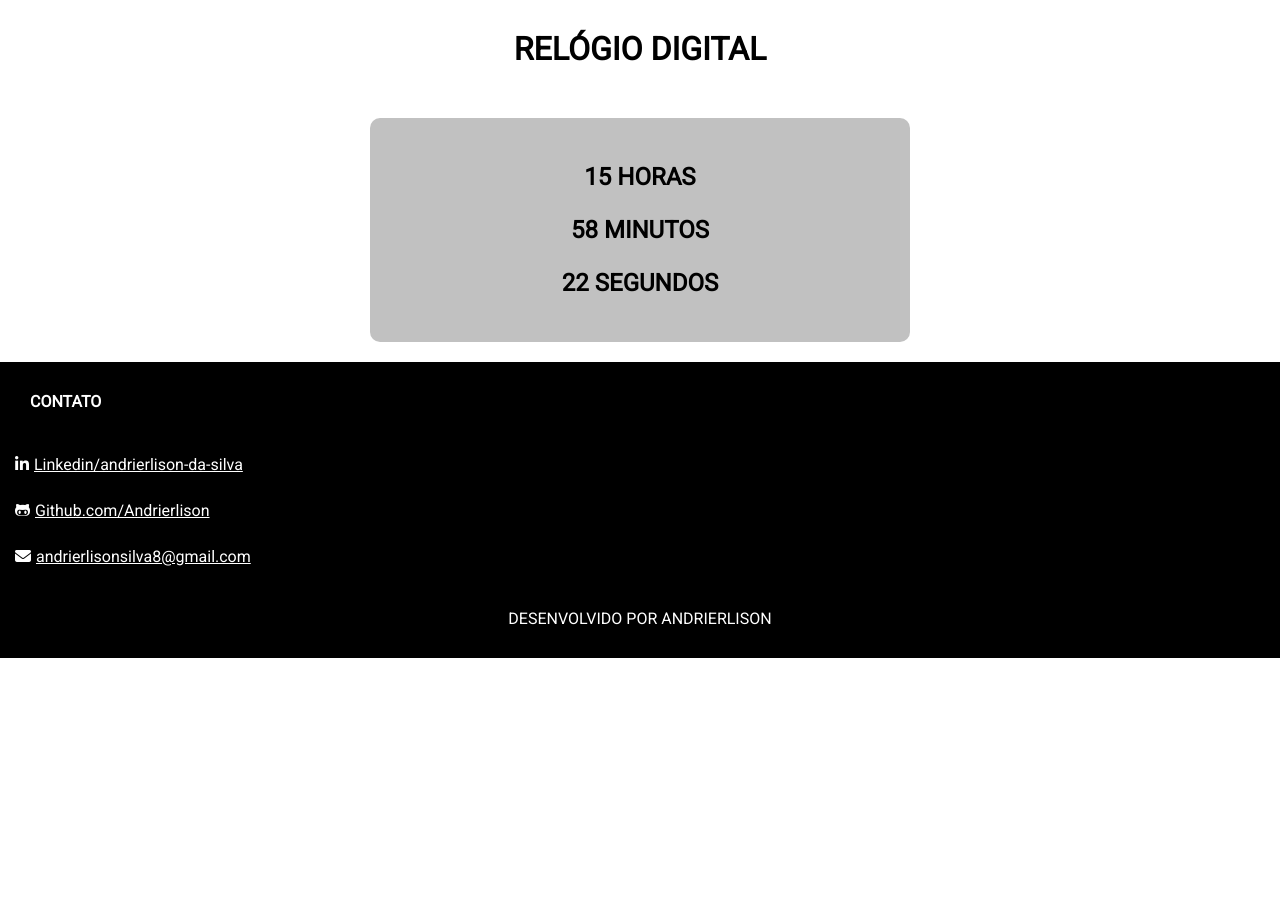
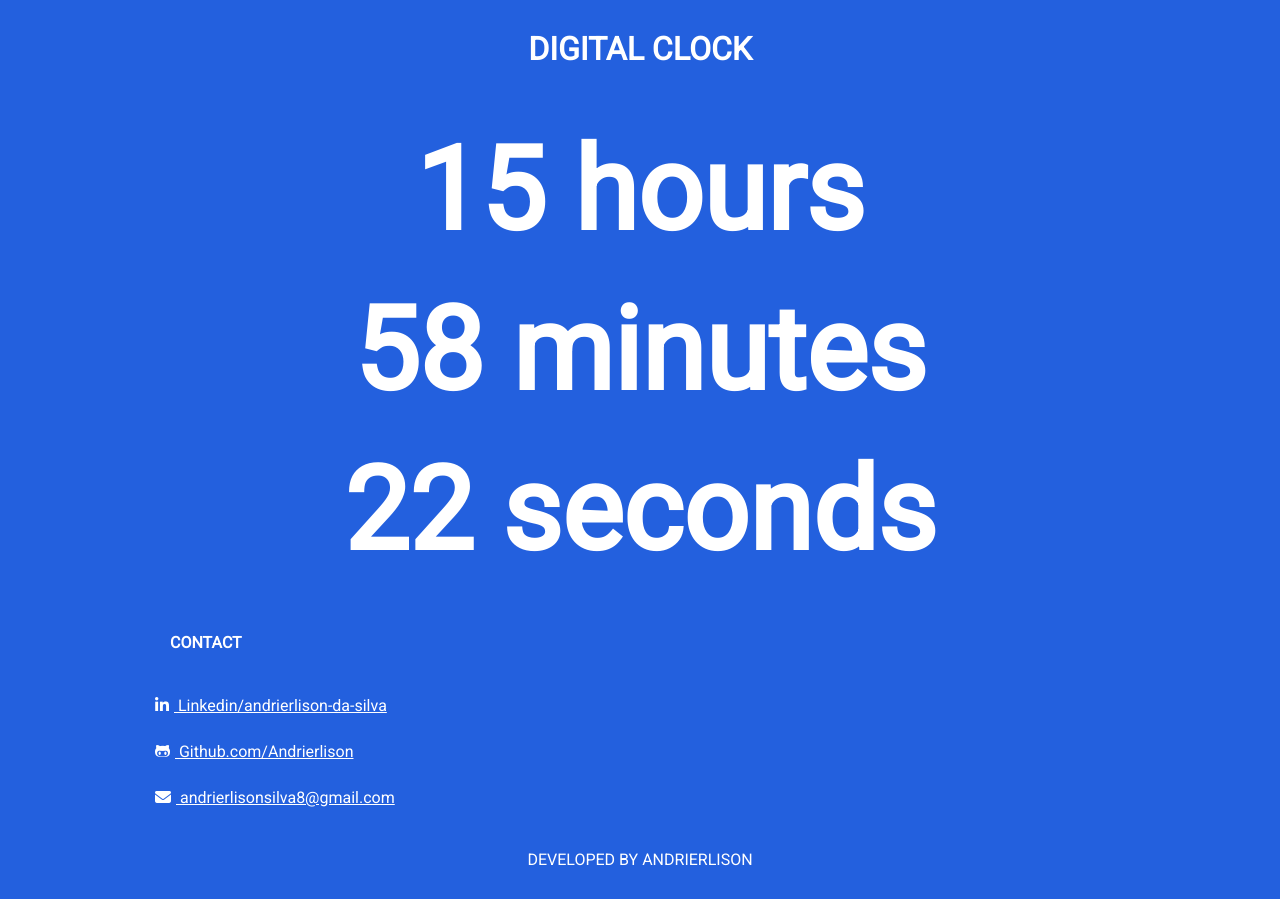
Before and after one commit to Andrierlison/digital-clock, a plain HTML site: page index.html in a window 1280 px wide. Before the commit the page ends 800 px from the top, so only its background shows below. Drawn offline with Linux system fonts and the light colour scheme.

Commit message:
Page translated into English and interface with a cleaner look.

```diff
--- a/css/styles.css
+++ b/css/styles.css
@@ -1,12 +1,22 @@
 * {
   padding: 0px;
   margin: 0px;
+  font-family: "ROBOTO", sans-serif;
+  box-sizing: border-box;
+  background-color: #2360de;
+  color: #fff;
 }
 
 body {
+  max-width: 1000px;
   width: 100%;
   height: 100%;
-  font-family: 'ROBOTO', sans-serif;
+  display: block;
+  margin: auto;
+}
+
+ul {
+  list-style: none;
 }
 
 header h1 {
@@ -14,26 +24,14 @@ header h1 {
   text-align: center;
 }
 
-main {
-  background-color: #c1c1c1;
-  color: #000000;
-  display: block;
-  margin: 20px auto;
-  padding: 20px;
-  width: 80%;
-  max-width: 500px;
-  max-height: 500px;
-  border-radius: 10px;
+main .clock {
+  font-size: 6vw;
+  font-weight: 100;
 }
 
 main h2 {
   text-align: center;
   margin: 25px;
-}
-
-footer {
-  background-color: #000000;
-  color: #ffffff;
 }
 
 footer h4 {
@@ -48,10 +46,6 @@ footer i {
   padding: 5px;
 }
 
-footer a {
-  color: #ffffff;
-}
-
 footer p {
   padding: 30px;
   text-align: center;
--- a/index.html
+++ b/index.html
@@ -1,36 +1,57 @@
 <!DOCTYPE html>
-<html lang="pt-br">
-
+<html lang="en">
   <head>
-  <meta charset="UTF-8">
-  <meta name="viewport" content="width=device-width, initial-scale=1.0">
-  <link href="css/styles.css" rel="stylesheet">
-  <link href="https://fonts.googleapis.com/css?family=Roboto&display=swap" rel="stylesheet">
-  <script src="https://kit.fontawesome.com/57ded0e204.js" crossorigin="anonymous"></script>
-  <title>RELÓGIO DIGITAL</title>
+    <meta charset="UTF-8" />
+    <meta name="viewport" content="width = device-width, initial-scale = 1.0" />
+    <link href="css/styles.css" rel="stylesheet" />
+    <link
+      href="https://fonts.googleapis.com/css?family=Roboto&display=swap"
+      rel="stylesheet"
+    />
+    <script
+      src="https://kit.fontawesome.com/57ded0e204.js"
+      crossorigin="anonymous"
+    ></script>
+    <title>DIGITAL CLOCK</title>
   </head>
 
   <body>
     <header>
-    <h1>RELÓGIO DIGITAL</h1>
+      <h1>DIGITAL CLOCK</h1>
     </header>
     <main>
-    <h2 id="horas"></h2>
-    <h2 id="minutos"></h2>
-    <h2 id="segundos"></h2>
+      <article class="clock">
+        <h2 id="hours"></h2>
+        <h2 id="minutes"></h2>
+        <h2 id="seconds"></h2>
+      </article>
     </main>
     <footer>
       <ul>
         <li>
-        <h4>CONTATO</h4>
+          <h4>CONTACT</h4>
         </li>
-      <li><a target="_blank" href="https://www.linkedin.com/in/andrierlison-da-silva-916775190/"><i class="fab fa-linkedin-in"></i>Linkedin/andrierlison-da-silva</a></li>
-      <li><a target="_blank" href="https://github.com/Andrierlison"><i class="fab fa-github-alt"></i>Github.com/Andrierlison</a></li>
-      <li><a href="mailto:andrierlisonsilva8@gmail.com"><i class="fas fa-envelope"></i>andrierlisonsilva8@gmail.com</a></li>
+        <li>
+          <a
+            target="_blank"
+            href="https://www.linkedin.com/in/andrierlison-da-silva-916775190/"
+          >
+            <i class="fab fa-linkedin-in"> </i> Linkedin/andrierlison-da-silva
+          </a>
+        </li>
+        <li>
+          <a target="_blank" href="https://github.com/Andrierlison">
+            <i class="fab fa-github-alt"> </i> Github.com/Andrierlison</a
+          >
+        </li>
+        <li>
+          <a href="mailto: andrierlisonsilva8@gmail.com">
+            <i class="fas fa-envelope"> </i> andrierlisonsilva8@gmail.com
+          </a>
+        </li>
       </ul>
-    <p>DESENVOLVIDO POR ANDRIERLISON</p>
+      <p>DEVELOPED BY ANDRIERLISON</p>
     </footer>
-  <script src="js/relogio.js"></script>
+    <script src="js/clock.js"></script>
   </body>
-
 </html>
--- /dev/null
+++ b/js/clock.js
@@ -0,0 +1,9 @@
+setInterval(function clock() {
+  let clock = new Date();
+  let hours = clock.getHours();
+  let minutes = clock.getMinutes();
+  let seconds = clock.getSeconds();
+  document.getElementById("hours").innerText = hours + " hours";
+  document.getElementById("minutes").innerText = minutes + " minutes";
+  document.getElementById("seconds").innerText = seconds + " seconds";
+}, 100);
--- a/js/relogio.js
+++ /dev/null
@@ -1,10 +0,0 @@
-setInterval(
-  function relogio() {
-    var relogio = new Date()
-    var horas = relogio.getHours()
-    var minutos = relogio.getMinutes()
-    var segundos = relogio.getSeconds()
-    document.getElementById('horas').innerText = horas + " HORAS"
-    document.getElementById('minutos').innerText = minutos + " MINUTOS"
-    document.getElementById('segundos').innerText = segundos + " SEGUNDOS"
-  }, 1000)
```
Lines whose indentation alone changed are shown as unchanged.
